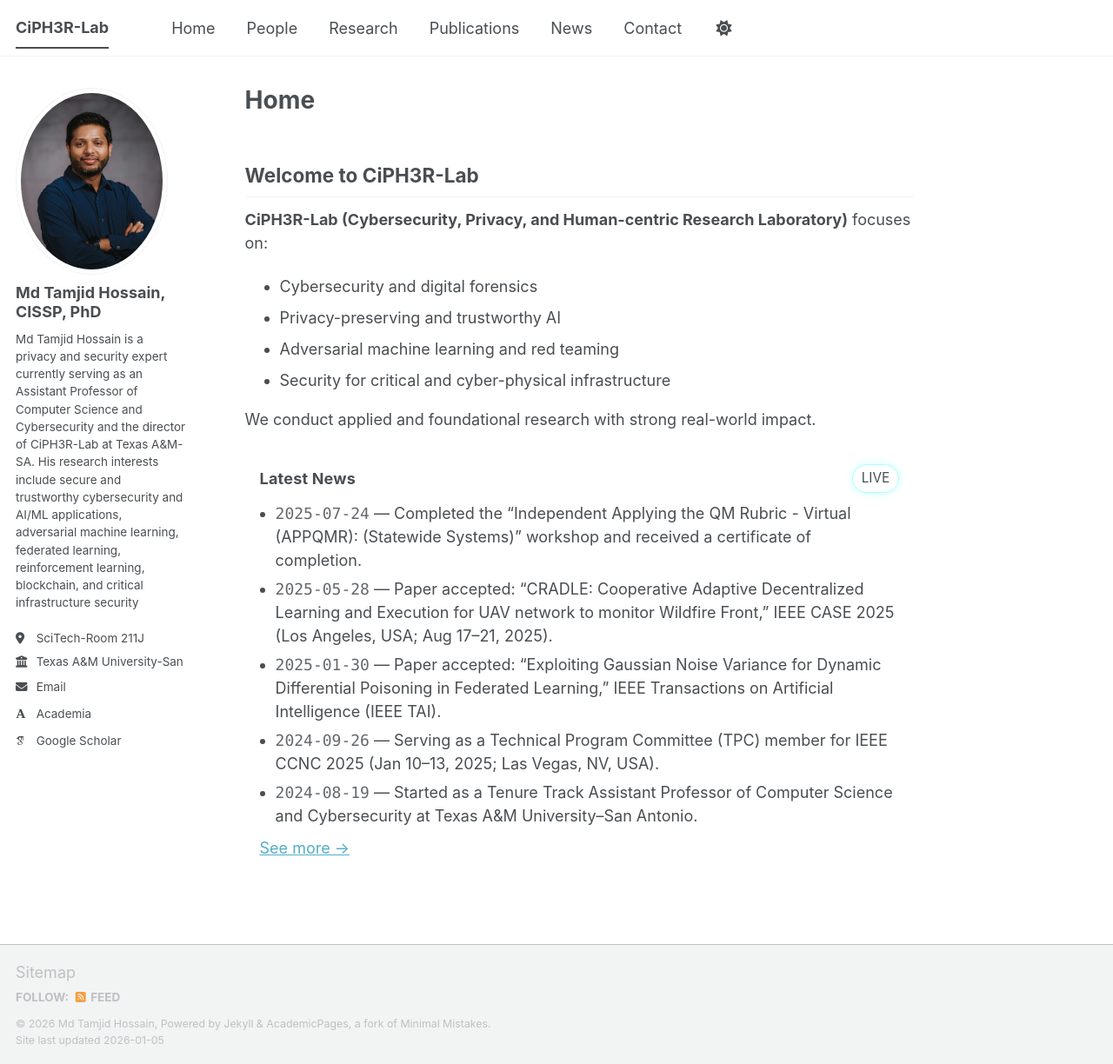
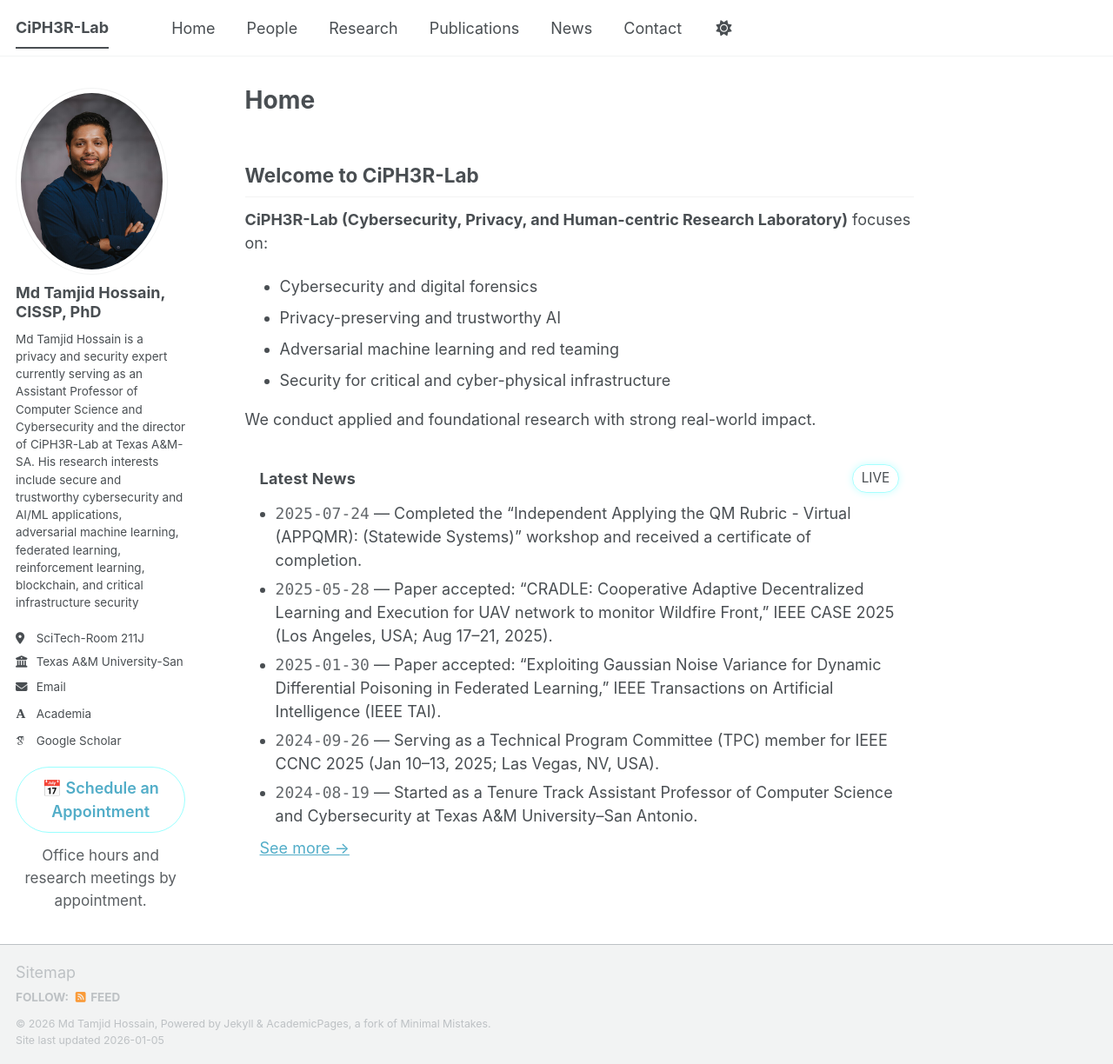
Before and after one commit to ciph3rLab/ciph3rLab.github.io, a Jekyll site: the page built from _pages/about.md, in a window 1280 px wide and 1224 px high. Shown: the whole window at 87% size. Built offline with Jekyll 4.4.1, drawn with Linux system fonts in a browser that asks for light colours; some web fonts are replaced; a script bundle is joined from its source files by our own code; library files that are not in the unit come from our copies.

Commit message:
Update author-profile.html

```diff
--- a/_includes/author-profile.html
+++ b/_includes/author-profile.html
@@ -174,3 +174,23 @@
     </ul>
   </div>
 </div>
+
+<div style="margin-top:1rem; text-align:center;">
+  <a href="https://outlook.office.com/bookwithme/user/3aa6b4d443a546ecac749821c92597e4@tamusa.edu/meetingtype/lbPXwIVgXUifj646YMvGpA2?anonymous&ismsaljsauthenabled&ep=mlink"
+     target="_blank"
+     rel="noopener"
+     style="
+       display:inline-block;
+       padding:10px 16px;
+       border-radius:999px;
+       border:1px solid rgba(0,255,255,.4);
+       font-weight:600;
+       text-decoration:none;
+     ">
+    📅 Schedule an Appointment
+  </a>
+  <p style="margin-top:0.75rem; font-size:0.95em; opacity:0.9;">
+  Office hours and research meetings by appointment.
+</p>
+
+</div>
```
